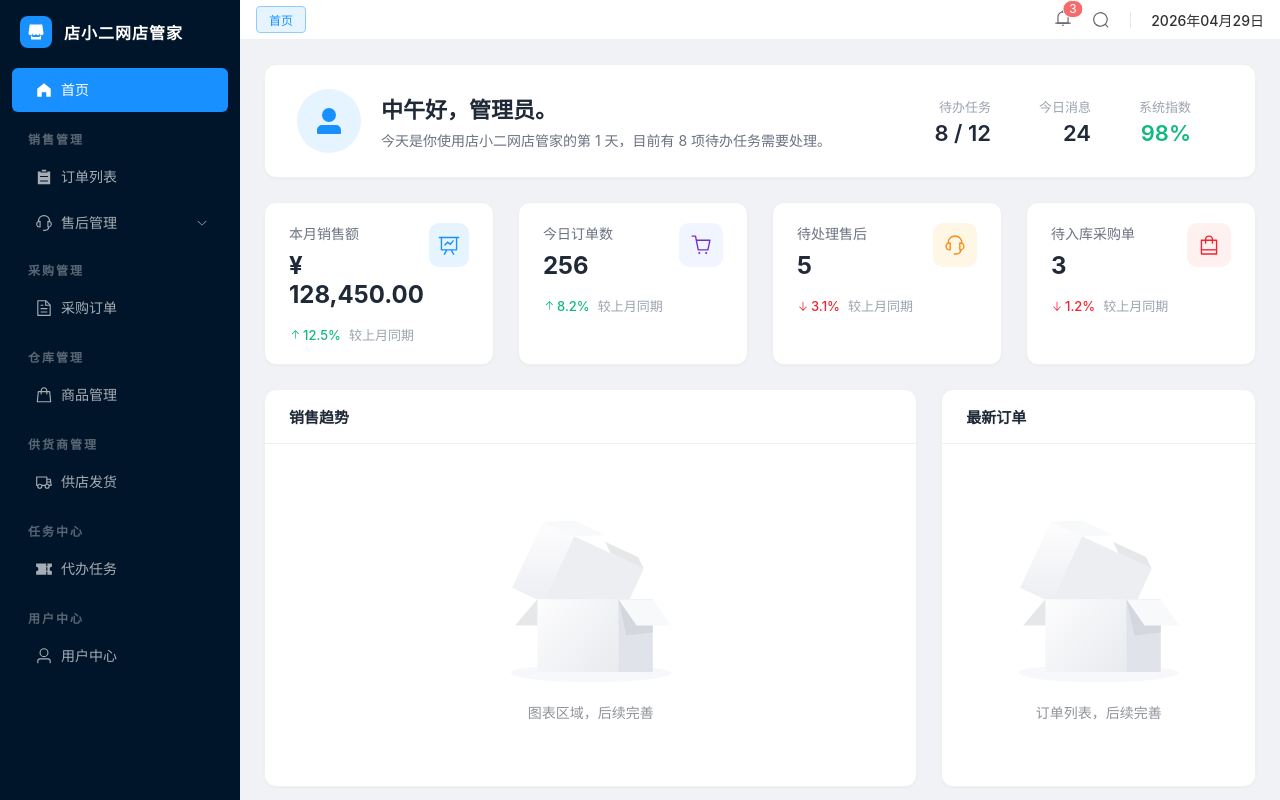
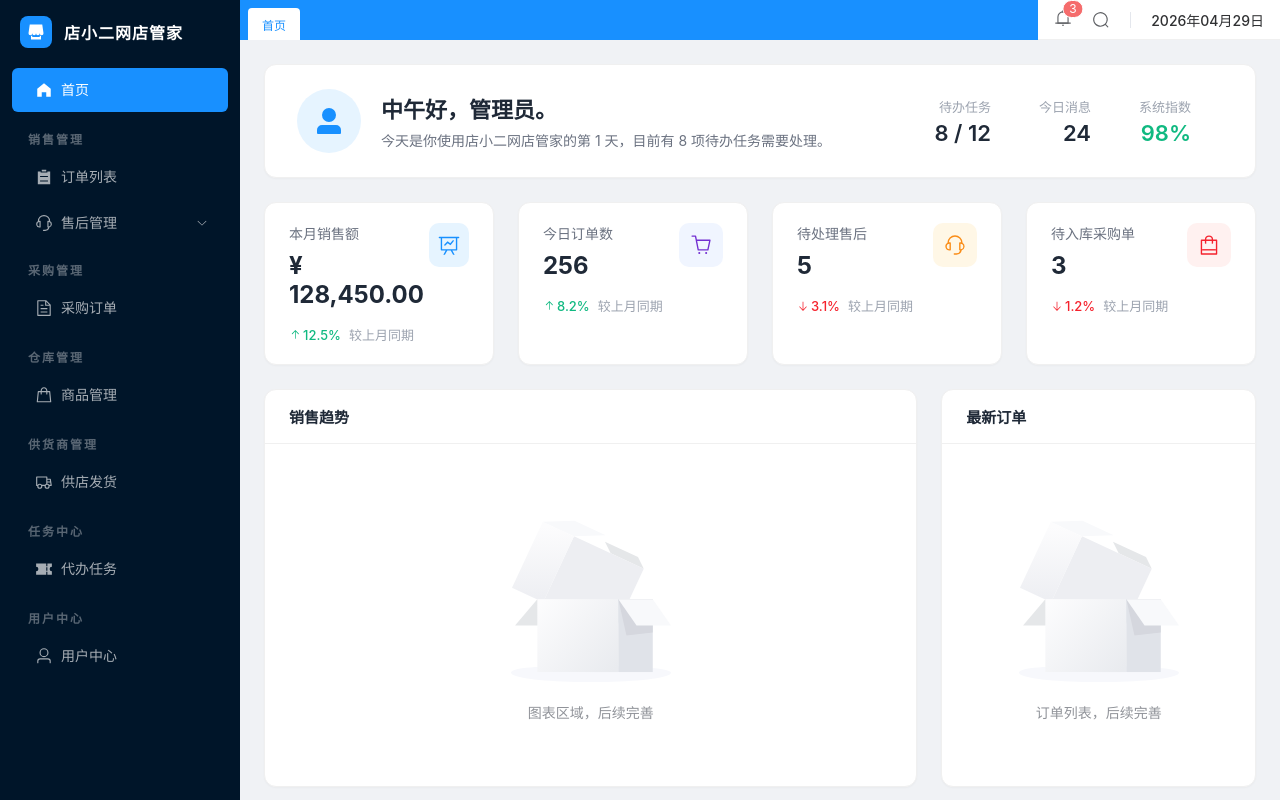
Before and after one commit to zhouxinren188/dianxiaoer-shop-manager, a Vue app: page /#/home in a window 1280 px wide. Built offline with nearby package versions, Linux system fonts and the light colour scheme.

Commit message:
Update AppLayout.vue

```diff
--- a/src/renderer/src/layout/AppLayout.vue
+++ b/src/renderer/src/layout/AppLayout.vue
@@ -105,20 +105,20 @@ function closeTab(tab) {
 
 .tab-bar {
   height: 40px;
-  background: #fff;
-  border-bottom: 1px solid #f0f0f0;
   display: flex;
-  align-items: center;
-  justify-content: space-between;
-  padding: 0 16px;
+  align-items: stretch;
   flex-shrink: 0;
 }
 
 .tab-bar-left {
   display: flex;
   align-items: center;
-  gap: 4px;
+  gap: 0;
   overflow-x: auto;
+  flex: 1;
+  min-width: 0;
+  background: #1890ff;
+  padding: 0 8px;
 }
 
 .tab-bar-left::-webkit-scrollbar {
@@ -130,40 +130,54 @@ function closeTab(tab) {
   align-items: center;
   gap: 20px;
   flex-shrink: 0;
-  margin-left: 16px;
+  padding: 0 16px;
+  background: #fff;
+  border-bottom: 1px solid #f0f0f0;
 }
 
 .tab-item {
   display: flex;
   align-items: center;
   gap: 6px;
-  padding: 4px 12px;
-  border-radius: 4px;
+  padding: 4px 14px;
+  border-radius: 4px 4px 0 0;
   font-size: 12px;
-  color: #606266;
+  color: rgba(255, 255, 255, 0.8);
   cursor: pointer;
   white-space: nowrap;
-  border: 1px solid transparent;
+  border: none;
   transition: all 0.2s;
+  height: 32px;
+  margin-top: auto;
 }
 
 .tab-item:hover {
-  background: #f5f7fa;
+  color: #fff;
+  background: rgba(255, 255, 255, 0.15);
 }
 
 .tab-item.active {
-  background: #e6f4ff;
+  background: #fff;
   color: #1890ff;
-  border-color: #91caff;
+  font-weight: 500;
 }
 
 .tab-close {
-  color: #909399;
+  color: rgba(255, 255, 255, 0.6);
   border-radius: 50%;
   transition: all 0.2s;
 }
 
+.tab-item.active .tab-close {
+  color: #909399;
+}
+
 .tab-close:hover {
+  color: #fff;
+  background: rgba(0, 0, 0, 0.15);
+}
+
+.tab-item.active .tab-close:hover {
   color: #fff;
   background: #909399;
 }
```
